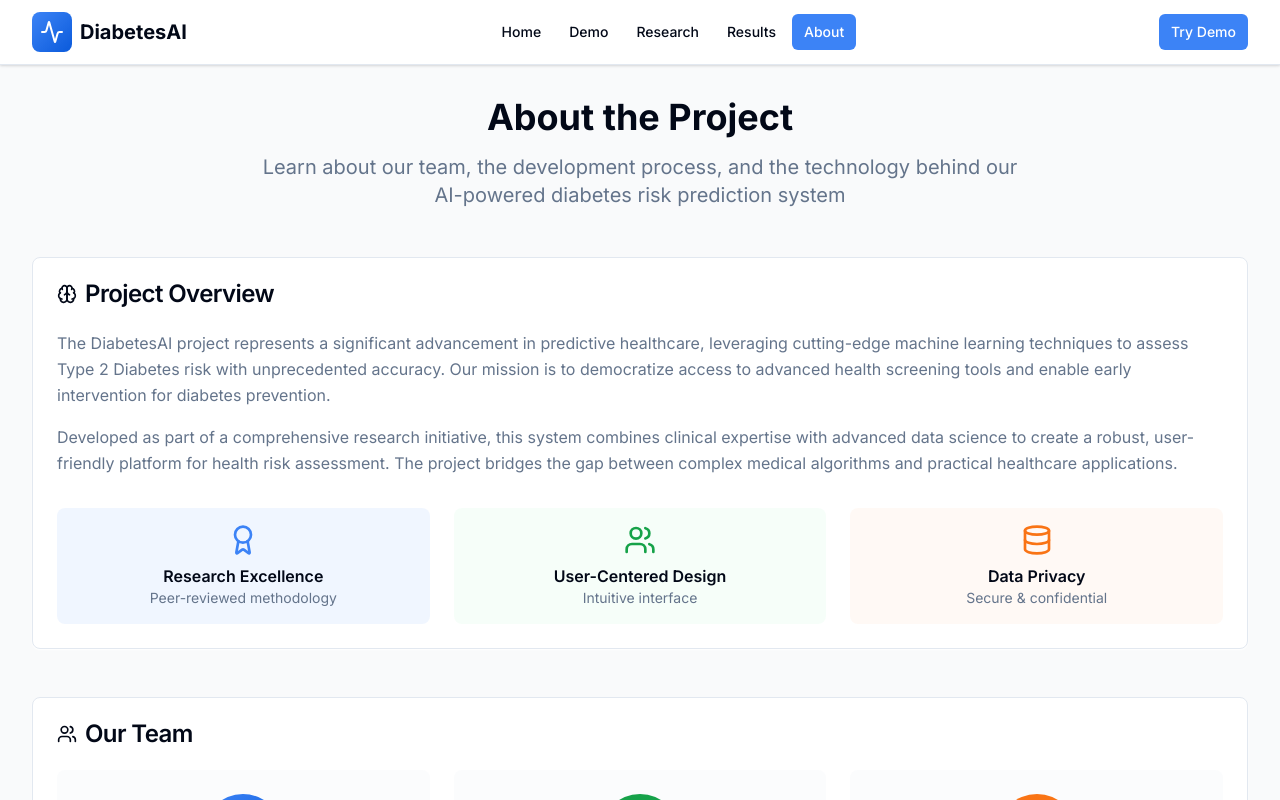
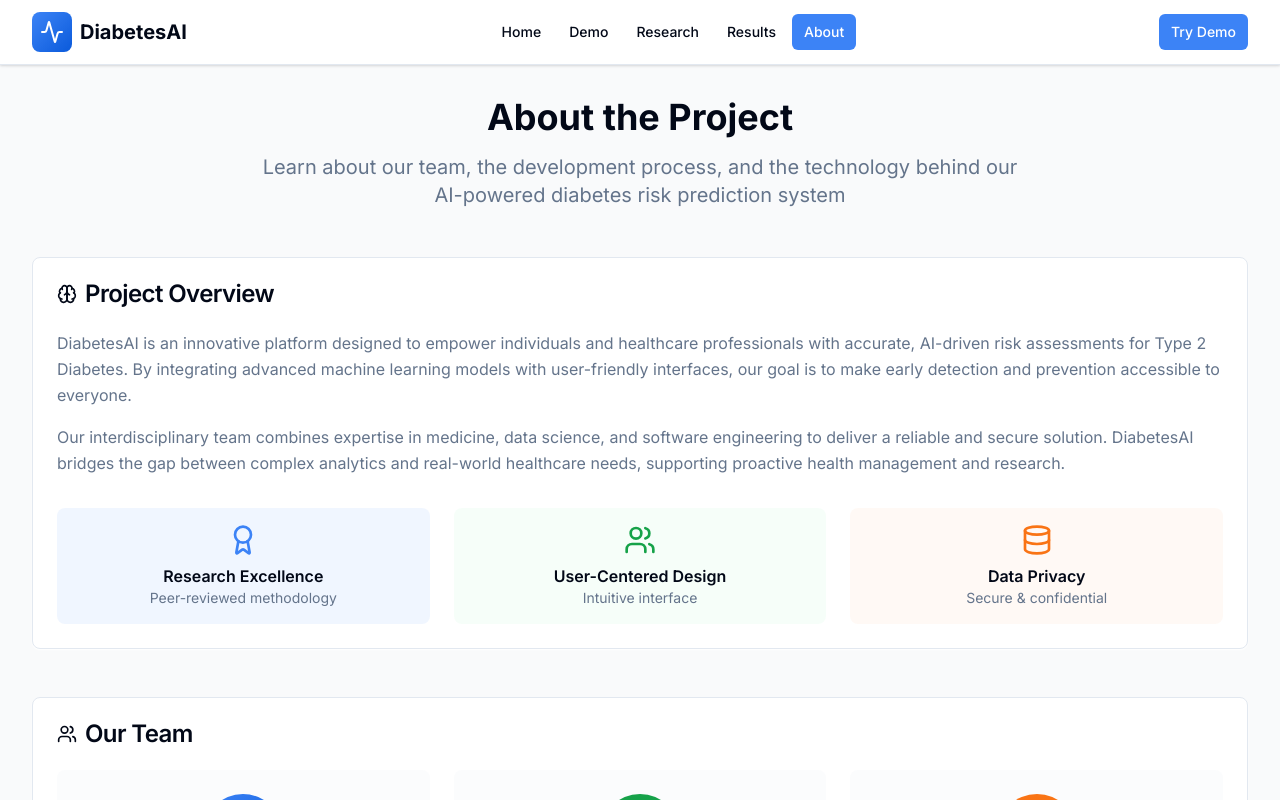
Before and after one commit to Venkat-Kolasani/type2diabetes-ai, a React (Vite) app: page /about in a window 1280 px wide. Shown: the top 800 px of the page. Built offline with nearby package versions, Linux system fonts and the light colour scheme.

Commit message:
Add About page with project and team info

```diff
--- a/src/pages/About.tsx
+++ b/src/pages/About.tsx
@@ -40,17 +40,15 @@ export default function About() {
           <CardContent>
             <div className="prose max-w-none">
               <p className="text-muted-foreground leading-relaxed mb-4">
-                The DiabetesAI project represents a significant advancement in predictive healthcare,
-                leveraging cutting-edge machine learning techniques to assess Type 2 Diabetes risk
-                with unprecedented accuracy. Our mission is to democratize access to advanced health
-                screening tools and enable early intervention for diabetes prevention.
+                DiabetesAI is an innovative platform designed to empower individuals and healthcare professionals
+                with accurate, AI-driven risk assessments for Type 2 Diabetes. By integrating advanced machine
+                learning models with user-friendly interfaces, our goal is to make early detection and prevention
+                accessible to everyone.
               </p>
-
               <p className="text-muted-foreground leading-relaxed mb-4">
-                Developed as part of a comprehensive research initiative, this system combines
-                clinical expertise with advanced data science to create a robust, user-friendly
-                platform for health risk assessment. The project bridges the gap between complex
-                medical algorithms and practical healthcare applications.
+                Our interdisciplinary team combines expertise in medicine, data science, and software engineering
+                to deliver a reliable and secure solution. DiabetesAI bridges the gap between complex analytics
+                and real-world healthcare needs, supporting proactive health management and research.
               </p>
 
               <div className="grid grid-cols-1 md:grid-cols-3 gap-6 mt-8">
```
